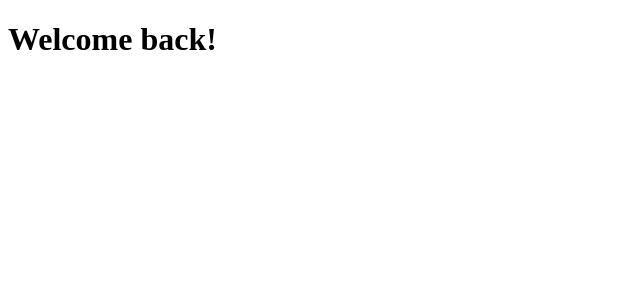
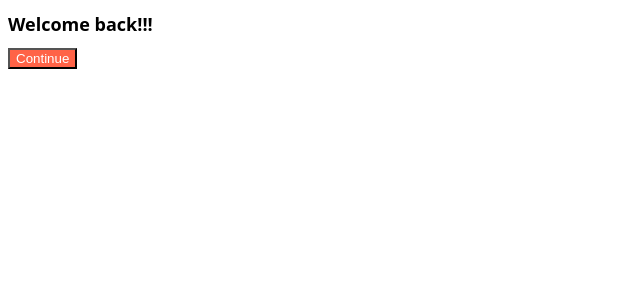
Before and after one commit to wnsgud0428/react-for-beginners, a React (Create React App) app: page / in a window 1280 px wide. Shown: the top 300 px of the page, without its empty margins (0-640 px from the left). Built offline with nearby package versions, Linux system fonts and the light colour scheme.

Commit message:
#5.1 Tour of CRA

```diff
--- a/package.json
+++ b/package.json
@@ -6,6 +6,7 @@
     "@testing-library/jest-dom": "^5.17.0",
     "@testing-library/react": "^13.4.0",
     "@testing-library/user-event": "^13.5.0",
+    "prop-types": "^15.8.1",
     "react": "^18.2.0",
     "react-dom": "^18.2.0",
     "react-scripts": "5.0.1",
--- a/src/App.js
+++ b/src/App.js
@@ -1,9 +1,11 @@
+import Button from "./Buttons";
+import styles from "./App.module.css";
+
 function App() {
-  console.log("hello");
-
   return (
     <div>
-      <h1>Welcome back!</h1>
+      <h1 className={styles.title}>Welcome back!!!</h1>
+      <Button text={"Continue"}></Button>
     </div>
   );
 }
--- /dev/null
+++ b/src/App.module.css
@@ -0,0 +1,5 @@
+.title {
+  font-family: system-ui, -apple-system, BlinkMacSystemFont, "Segoe UI", Roboto,
+    Oxygen, Ubuntu, Cantarell, "Open Sans", "Helvetica Neue", sans-serif;
+  font-size: 18px;
+}
--- /dev/null
+++ b/src/Button.module.css
@@ -0,0 +1,4 @@
+.title {
+  color: white;
+  background-color: tomato;
+}
--- /dev/null
+++ b/src/Buttons.js
@@ -0,0 +1,12 @@
+import PropTypes from "prop-types";
+import styles from "./Button.module.css";
+
+function Button({ text }) {
+  return <button className={styles.title}>{text}</button>;
+}
+
+Button.propTypes = {
+  text: PropTypes.string.isRequired,
+};
+
+export default Button;
```
Also changed, not shown: 1 other file (tests, documents, lock files or other folders).
